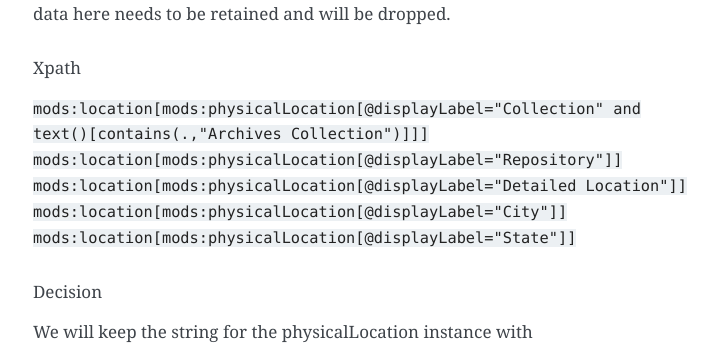
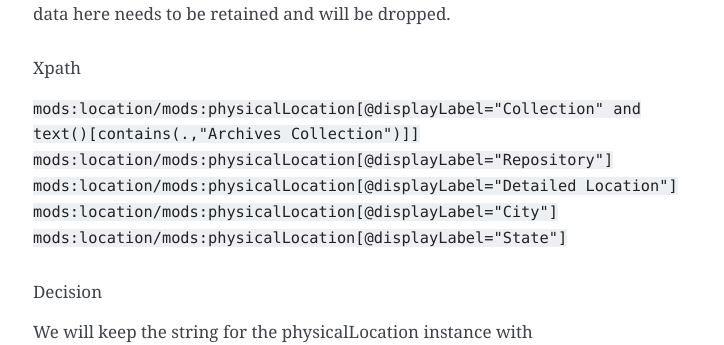
Before and after one commit to UTKcataloging/mods_to_rdf, a Sphinx documentation site: the page built from docs/source/contents/4_draft_mapping.rst, in a window 1280 px wide and 900 px high, scrolled down 42830 px. Shown: the part 160-505 px from the top of the window, without its empty margins (387-1111 px from the left). Built offline with Sphinx 7.4.7, drawn with Linux system fonts in a browser that asks for light colours; formulas are drawn with MathJax 3.

```diff
--- a/docs/source/contents/4_draft_mapping.rst
+++ b/docs/source/contents/4_draft_mapping.rst
@@ -2005,11 +2005,11 @@ Because these records do not already have a dbo:collection predicate, we will tr
 Xpath
 ^^^^^
 
-:code:`mods:location[mods:physicalLocation[@displayLabel="Collection" and text()[contains(.,"Archives Collection")]]]`
-:code:`mods:location[mods:physicalLocation[@displayLabel="Repository"]]`
-:code:`mods:location[mods:physicalLocation[@displayLabel="Detailed Location"]]`
-:code:`mods:location[mods:physicalLocation[@displayLabel="City"]]`
-:code:`mods:location[mods:physicalLocation[@displayLabel="State"]]`
+:code:`mods:location/mods:physicalLocation[@displayLabel="Collection" and text()[contains(.,"Archives Collection")]]`
+:code:`mods:location/mods:physicalLocation[@displayLabel="Repository"]`
+:code:`mods:location/mods:physicalLocation[@displayLabel="Detailed Location"]`
+:code:`mods:location/mods:physicalLocation[@displayLabel="City"]`
+:code:`mods:location/mods:physicalLocation[@displayLabel="State"]`
 
 Decision
 ^^^^^^^^
```
